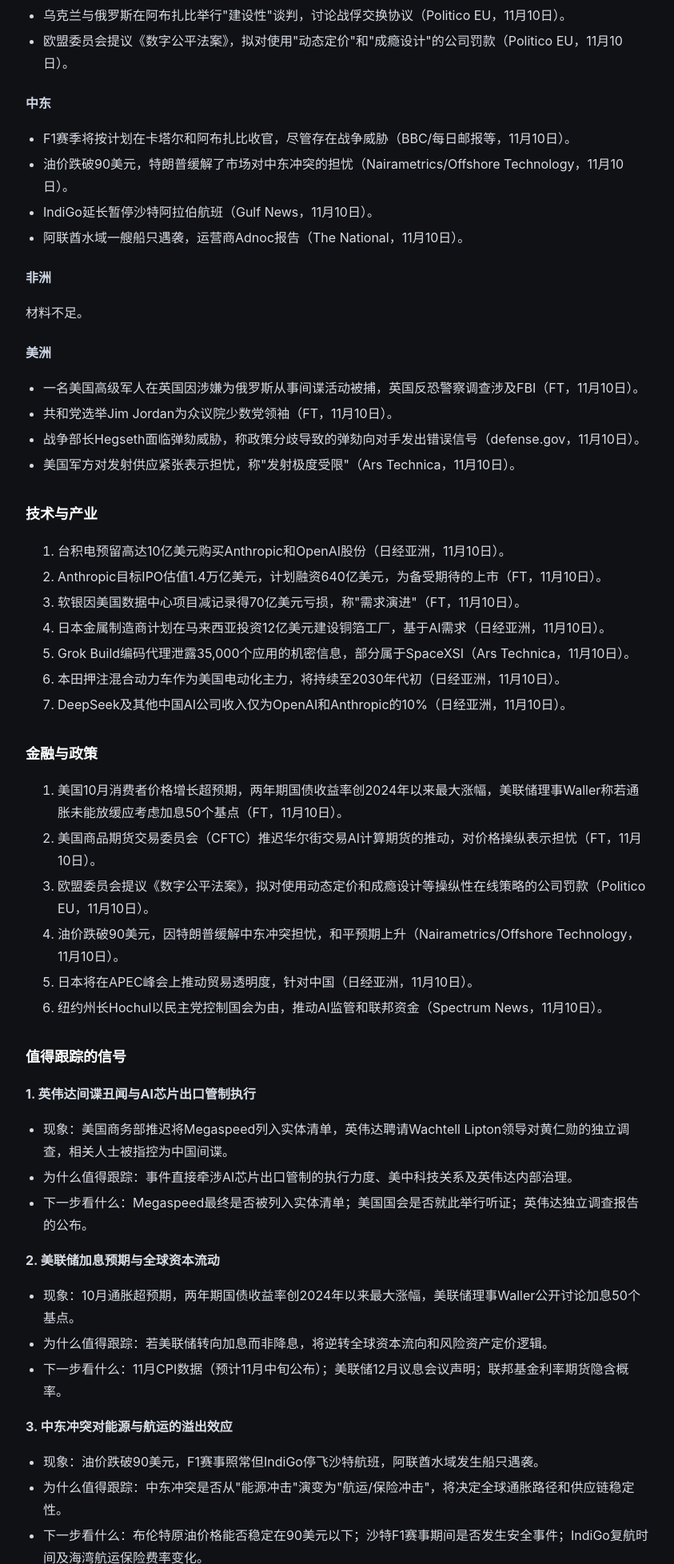
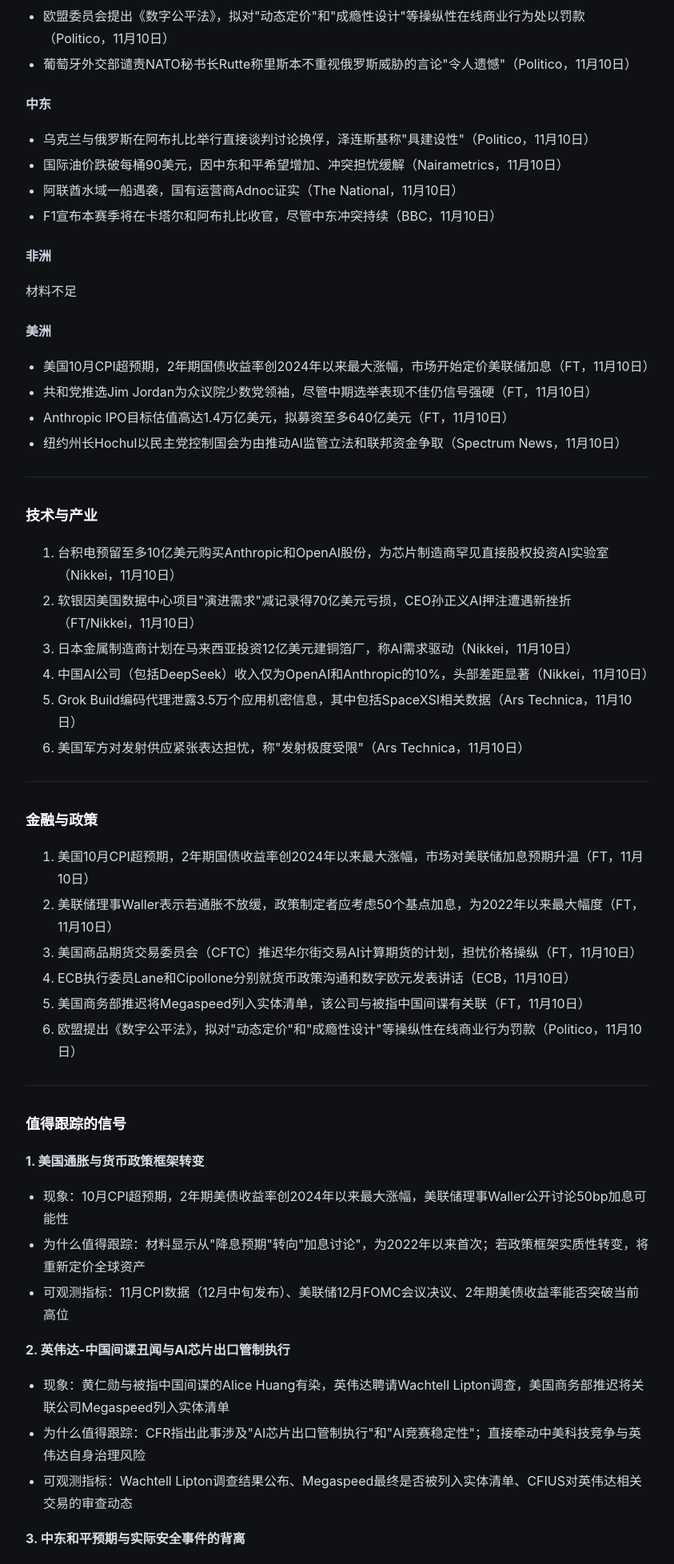
Before and after one commit to Greatbeing/geointel, a plain HTML site: page site/digest/2026-11-10.html in a window 1280 px wide. Shown: the part 844-2800 px from the top of the page at 80% size, without its empty margins (218-1061 px from the left). Drawn offline with Linux system fonts and the light colour scheme.

Commit message:
digest: 2026-11-10

```diff
--- a/out/digest/2026-11-10.json
+++ b/out/digest/2026-11-10.json
@@ -1,6 +1,6 @@
 {
  "date": "2026-11-10",
- "generated_at": "2026-11-10T23:08:06Z",
+ "generated_at": "2026-11-10T23:10:07Z",
  "items": [
   {
    "title": "Senior US soldier arrested in UK on suspicion of spying for Russia",
--- a/site/digest/2026-11-10.html
+++ b/site/digest/2026-11-10.html
@@ -29,82 +29,85 @@ blockquote{border-left:3px solid var(--line);margin:0;padding-left:14px;color:va
 <div class="nav"><a href="/index.html">首页</a><a href="/decisions.html">决策备忘录</a><a href="/alerts.html">触发告警</a></div>
 </header><h2>今日要点</h2>
 <ol>
-<li>美国商务部推迟将Megaspeed列入实体清单，该公司与英伟达CEO黄仁勋绯闻中的疑似中国间谍有关（FT，11月10日）。</li>
-<li>美国10月通胀超预期，两年期国债收益率创2024年以来最大涨幅，美联储理事Waller称应考虑加息50个基点（FT，11月10日）。</li>
-<li>Anthropic目标IPO估值高达1.4万亿美元，计划融资640亿美元（FT，11月10日）。</li>
-<li>台积电预留高达10亿美元购买Anthropic和OpenAI股份（日经亚洲，11月10日）。</li>
-<li>中东冲突持续：油价跌破90美元，F1赛季将如期在卡塔尔和阿联酋收官，IndiGo延长暂停沙特航班（多家媒体，11月10日）。</li>
+<li>美国10月CPI超预期，2年期国债收益率创2024年以来最大涨幅，市场对美联储加息预期升温（FT，11月10日）</li>
+<li>英伟达聘请Wachtell Lipton前联邦检察官领导对黄仁勋与被指中国间谍关系的调查（FT/Politico，11月10日）</li>
+<li>台积电预留至多10亿美元购买Anthropic和OpenAI股份（Nikkei，11月10日）</li>
+<li>软银因美国数据中心项目减记录得70亿美元意外亏损，为近两年来首次季度亏损（FT，11月10日）</li>
+<li>乌克兰与俄罗斯在阿布扎比举行&quot;具建设性&quot;谈判讨论换俘（Politico，11月10日）</li>
 </ol>
+<hr>
 <h2>区域动态</h2>
 <h3>亚太</h3>
 <ul>
-<li>软银因美国数据中心项目&quot;演进需求&quot;录得70亿美元亏损，为近两年来首次季度亏损（FT，11月10日）。</li>
-<li>日本商社投资越南钨矿供应商，该供应商已获美国投资（日经亚洲，11月10日）。</li>
-<li>印尼副总统Gibran宣布辞职，总统办公室证实（日经亚洲，11月10日）。</li>
-<li>泰国收紧大型数据中心的环保规定（日经亚洲，11月10日）。</li>
+<li>台积电预留至多10亿美元购买Anthropic和OpenAI股份，芯片制造商直接入股AI实验室（Nikkei，11月10日）</li>
+<li>日本金属制造商计划在马来西亚投资12亿美元建铜箔厂，称AI需求驱动（Nikkei，11月10日）</li>
+<li>泰国收紧大型数据中心环境规则，对AI基础设施扩张施加新约束（Nikkei，11月10日）</li>
+<li>印尼副总统Gibran宣布辞职，总统办公室证实（Nikkei，11月10日）</li>
 </ul>
 <h3>欧洲</h3>
 <ul>
-<li>泽连斯基要求欧洲尽快选定与俄罗斯和谈的代表，并表示希望参与协商（Politico EU，11月10日）。</li>
-<li>波兰称五角大楼支持设立永久美军基地，特朗普决定预计12月作出（Politico EU，11月10日）。</li>
-<li>乌克兰与俄罗斯在阿布扎比举行&quot;建设性&quot;谈判，讨论战俘交换协议（Politico EU，11月10日）。</li>
-<li>欧盟委员会提议《数字公平法案》，拟对使用&quot;动态定价&quot;和&quot;成瘾设计&quot;的公司罚款（Politico EU，11月10日）。</li>
+<li>泽连斯基敦促欧洲尽快选定对俄和谈代表，称希望参与遴选过程（Politico，11月10日）</li>
+<li>波兰称五角大楼支持在波建立永久美军基地，特朗普决定预计12月做出（Politico，11月10日）</li>
+<li>欧盟委员会提出《数字公平法》，拟对&quot;动态定价&quot;和&quot;成瘾性设计&quot;等操纵性在线商业行为处以罚款（Politico，11月10日）</li>
+<li>葡萄牙外交部谴责NATO秘书长Rutte称里斯本不重视俄罗斯威胁的言论&quot;令人遗憾&quot;（Politico，11月10日）</li>
 </ul>
 <h3>中东</h3>
 <ul>
-<li>F1赛季将按计划在卡塔尔和阿布扎比收官，尽管存在战争威胁（BBC/每日邮报等，11月10日）。</li>
-<li>油价跌破90美元，特朗普缓解了市场对中东冲突的担忧（Nairametrics/Offshore Technology，11月10日）。</li>
-<li>IndiGo延长暂停沙特阿拉伯航班（Gulf News，11月10日）。</li>
-<li>阿联酋水域一艘船只遇袭，运营商Adnoc报告（The National，11月10日）。</li>
+<li>乌克兰与俄罗斯在阿布扎比举行直接谈判讨论换俘，泽连斯基称&quot;具建设性&quot;（Politico，11月10日）</li>
+<li>国际油价跌破每桶90美元，因中东和平希望增加、冲突担忧缓解（Nairametrics，11月10日）</li>
+<li>阿联酋水域一船遇袭，国有运营商Adnoc证实（The National，11月10日）</li>
+<li>F1宣布本赛季将在卡塔尔和阿布扎比收官，尽管中东冲突持续（BBC，11月10日）</li>
 </ul>
 <h3>非洲</h3>
-<p>材料不足。</p>
+<p>材料不足</p>
 <h3>美洲</h3>
 <ul>
-<li>一名美国高级军人在英国因涉嫌为俄罗斯从事间谍活动被捕，英国反恐警察调查涉及FBI（FT，11月10日）。</li>
-<li>共和党选举Jim Jordan为众议院少数党领袖（FT，11月10日）。</li>
-<li>战争部长Hegseth面临弹劾威胁，称政策分歧导致的弹劾向对手发出错误信号（defense.gov，11月10日）。</li>
-<li>美国军方对发射供应紧张表示担忧，称&quot;发射极度受限&quot;（Ars Technica，11月10日）。</li>
+<li>美国10月CPI超预期，2年期国债收益率创2024年以来最大涨幅，市场开始定价美联储加息（FT，11月10日）</li>
+<li>共和党推选Jim Jordan为众议院少数党领袖，尽管中期选举表现不佳仍信号强硬（FT，11月10日）</li>
+<li>Anthropic IPO目标估值高达1.4万亿美元，拟募资至多640亿美元（FT，11月10日）</li>
+<li>纽约州长Hochul以民主党控制国会为由推动AI监管立法和联邦资金争取（Spectrum News，11月10日）</li>
 </ul>
+<hr>
 <h2>技术与产业</h2>
 <ol>
-<li>台积电预留高达10亿美元购买Anthropic和OpenAI股份（日经亚洲，11月10日）。</li>
-<li>Anthropic目标IPO估值1.4万亿美元，计划融资640亿美元，为备受期待的上市（FT，11月10日）。</li>
-<li>软银因美国数据中心项目减记录得70亿美元亏损，称&quot;需求演进&quot;（FT，11月10日）。</li>
-<li>日本金属制造商计划在马来西亚投资12亿美元建设铜箔工厂，基于AI需求（日经亚洲，11月10日）。</li>
-<li>Grok Build编码代理泄露35,000个应用的机密信息，部分属于SpaceXSI（Ars Technica，11月10日）。</li>
-<li>本田押注混合动力车作为美国电动化主力，将持续至2030年代初（日经亚洲，11月10日）。</li>
-<li>DeepSeek及其他中国AI公司收入仅为OpenAI和Anthropic的10%（日经亚洲，11月10日）。</li>
+<li>台积电预留至多10亿美元购买Anthropic和OpenAI股份，为芯片制造商罕见直接股权投资AI实验室（Nikkei，11月10日）</li>
+<li>软银因美国数据中心项目&quot;演进需求&quot;减记录得70亿美元亏损，CEO孙正义AI押注遭遇新挫折（FT/Nikkei，11月10日）</li>
+<li>日本金属制造商计划在马来西亚投资12亿美元建铜箔厂，称AI需求驱动（Nikkei，11月10日）</li>
+<li>中国AI公司（包括DeepSeek）收入仅为OpenAI和Anthropic的10%，头部差距显著（Nikkei，11月10日）</li>
+<li>Grok Build编码代理泄露3.5万个应用机密信息，其中包括SpaceXSI相关数据（Ars Technica，11月10日）</li>
+<li>美国军方对发射供应紧张表达担忧，称&quot;发射极度受限&quot;（Ars Technica，11月10日）</li>
 </ol>
+<hr>
 <h2>金融与政策</h2>
 <ol>
-<li>美国10月消费者价格增长超预期，两年期国债收益率创2024年以来最大涨幅，美联储理事Waller称若通胀未能放缓应考虑加息50个基点（FT，11月10日）。</li>
-<li>美国商品期货交易委员会（CFTC）推迟华尔街交易AI计算期货的推动，对价格操纵表示担忧（FT，11月10日）。</li>
-<li>欧盟委员会提议《数字公平法案》，拟对使用动态定价和成瘾设计等操纵性在线策略的公司罚款（Politico EU，11月10日）。</li>
-<li>油价跌破90美元，因特朗普缓解中东冲突担忧，和平预期上升（Nairametrics/Offshore Technology，11月10日）。</li>
-<li>日本将在APEC峰会上推动贸易透明度，针对中国（日经亚洲，11月10日）。</li>
-<li>纽约州长Hochul以民主党控制国会为由，推动AI监管和联邦资金（Spectrum News，11月10日）。</li>
+<li>美国10月CPI超预期，2年期国债收益率创2024年以来最大涨幅，市场对美联储加息预期升温（FT，11月10日）</li>
+<li>美联储理事Waller表示若通胀不放缓，政策制定者应考虑50个基点加息，为2022年以来最大幅度（FT，11月10日）</li>
+<li>美国商品期货交易委员会（CFTC）推迟华尔街交易AI计算期货的计划，担忧价格操纵（FT，11月10日）</li>
+<li>ECB执行委员Lane和Cipollone分别就货币政策沟通和数字欧元发表讲话（ECB，11月10日）</li>
+<li>美国商务部推迟将Megaspeed列入实体清单，该公司与被指中国间谍有关联（FT，11月10日）</li>
+<li>欧盟提出《数字公平法》，拟对&quot;动态定价&quot;和&quot;成瘾性设计&quot;等操纵性在线商业行为罚款（Politico，11月10日）</li>
 </ol>
+<hr>
 <h2>值得跟踪的信号</h2>
-<p><strong>1. 英伟达间谍丑闻与AI芯片出口管制执行</strong></p>
+<p><strong>1. 美国通胀与货币政策框架转变</strong></p>
 <ul>
-<li>现象：美国商务部推迟将Megaspeed列入实体清单，英伟达聘请Wachtell Lipton领导对黄仁勋的独立调查，相关人士被指控为中国间谍。</li>
-<li>为什么值得跟踪：事件直接牵涉AI芯片出口管制的执行力度、美中科技关系及英伟达内部治理。</li>
-<li>下一步看什么：Megaspeed最终是否被列入实体清单；美国国会是否就此举行听证；英伟达独立调查报告的公布。</li>
+<li>现象：10月CPI超预期，2年期美债收益率创2024年以来最大涨幅，美联储理事Waller公开讨论50bp加息可能性</li>
+<li>为什么值得跟踪：材料显示从&quot;降息预期&quot;转向&quot;加息讨论&quot;，为2022年以来首次；若政策框架实质性转变，将重新定价全球资产</li>
+<li>可观测指标：11月CPI数据（12月中旬发布）、美联储12月FOMC会议决议、2年期美债收益率能否突破当前高位</li>
 </ul>
-<p><strong>2. 美联储加息预期与全球资本流动</strong></p>
+<p><strong>2. 英伟达-中国间谍丑闻与AI芯片出口管制执行</strong></p>
 <ul>
-<li>现象：10月通胀超预期，两年期国债收益率创2024年以来最大涨幅，美联储理事Waller公开讨论加息50个基点。</li>
-<li>为什么值得跟踪：若美联储转向加息而非降息，将逆转全球资本流向和风险资产定价逻辑。</li>
-<li>下一步看什么：11月CPI数据（预计11月中旬公布）；美联储12月议息会议声明；联邦基金利率期货隐含概率。</li>
+<li>现象：黄仁勋与被指中国间谍的Alice Huang有染，英伟达聘请Wachtell Lipton调查，美国商务部推迟将关联公司Megaspeed列入实体清单</li>
+<li>为什么值得跟踪：CFR指出此事涉及&quot;AI芯片出口管制执行&quot;和&quot;AI竞赛稳定性&quot;；直接牵动中美科技竞争与英伟达自身治理风险</li>
+<li>可观测指标：Wachtell Lipton调查结果公布、Megaspeed最终是否被列入实体清单、CFIUS对英伟达相关交易的审查动态</li>
 </ul>
-<p><strong>3. 中东冲突对能源与航运的溢出效应</strong></p>
+<p><strong>3. 中东和平预期与实际安全事件的背离</strong></p>
 <ul>
-<li>现象：油价跌破90美元，F1赛事照常但IndiGo停飞沙特航班，阿联酋水域发生船只遇袭。</li>
-<li>为什么值得跟踪：中东冲突是否从&quot;能源冲击&quot;演变为&quot;航运/保险冲击&quot;，将决定全球通胀路径和供应链稳定性。</li>
-<li>下一步看什么：布伦特原油价格能否稳定在90美元以下；沙特F1赛事期间是否发生安全事件；IndiGo复航时间及海湾航运保险费率变化。</li>
+<li>现象：国际油价跌破90美元因和平预期升温，但同时阿联酋水域船只遇袭、IndiGo延长沙特航班暂停、F1仍按计划在卡塔尔和阿布扎比举办</li>
+<li>为什么值得跟踪：和平预期与实际安全事件并存，油价方向将决定全球通胀路径与央行政策空间</li>
+<li>可观测指标：布伦特原油能否企稳于90美元下方、下一轮乌俄谈判时间与地点、霍尔木兹海峡航运保险费率变化</li>
 </ul>
 <hr>
 <p>源状态：34/34 正常</p>
-<hr><div class="meta">geointel · 由 magpie/group/daily 生成 · 2026-11-10 23:08 UTC</div>
+<hr><div class="meta">geointel · 由 magpie/group/daily 生成 · 2026-11-10 23:10 UTC</div>
 </div></body></html>
```
Also changed, not shown: site/alerts.html (+1 -1 lines), site/decisions.html (+1 -1 lines), site/decisions/2026-11-10-chips-export-control.html (+1 -1 lines), site/index.html (+51 -48 lines), 1 other file.
